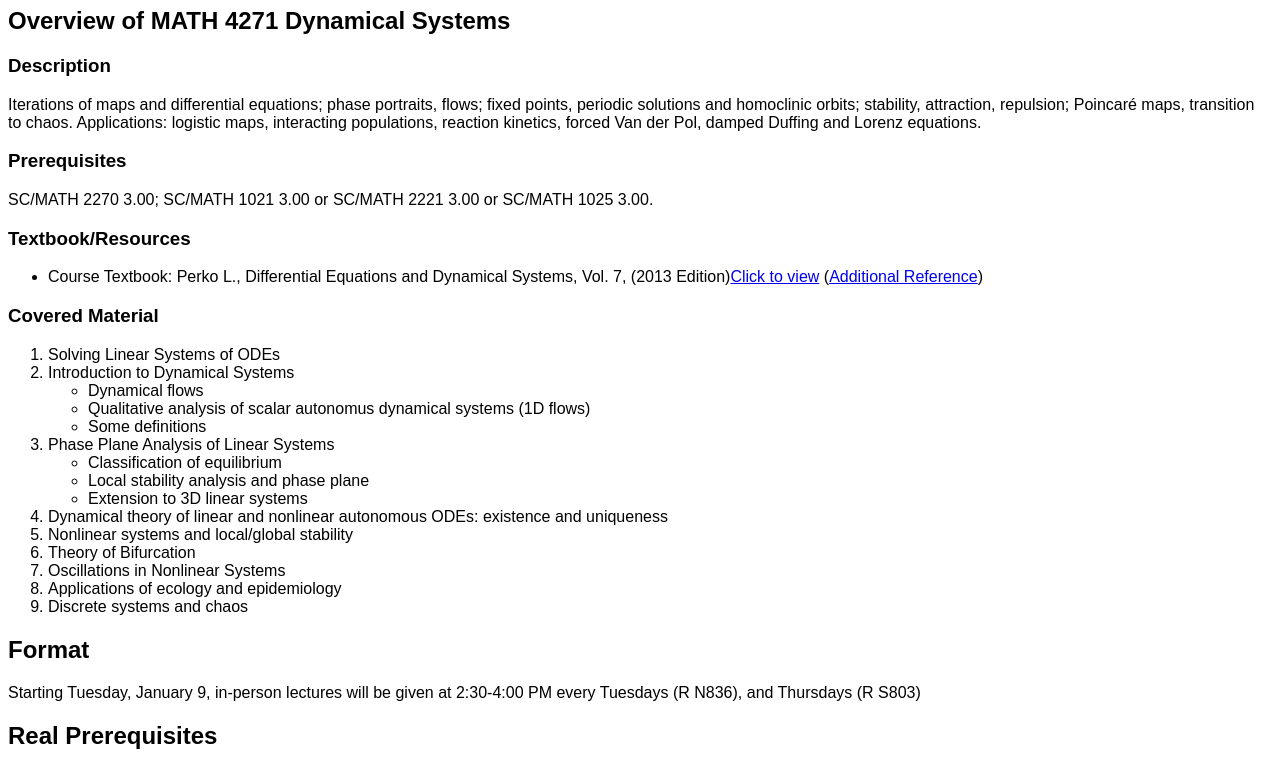
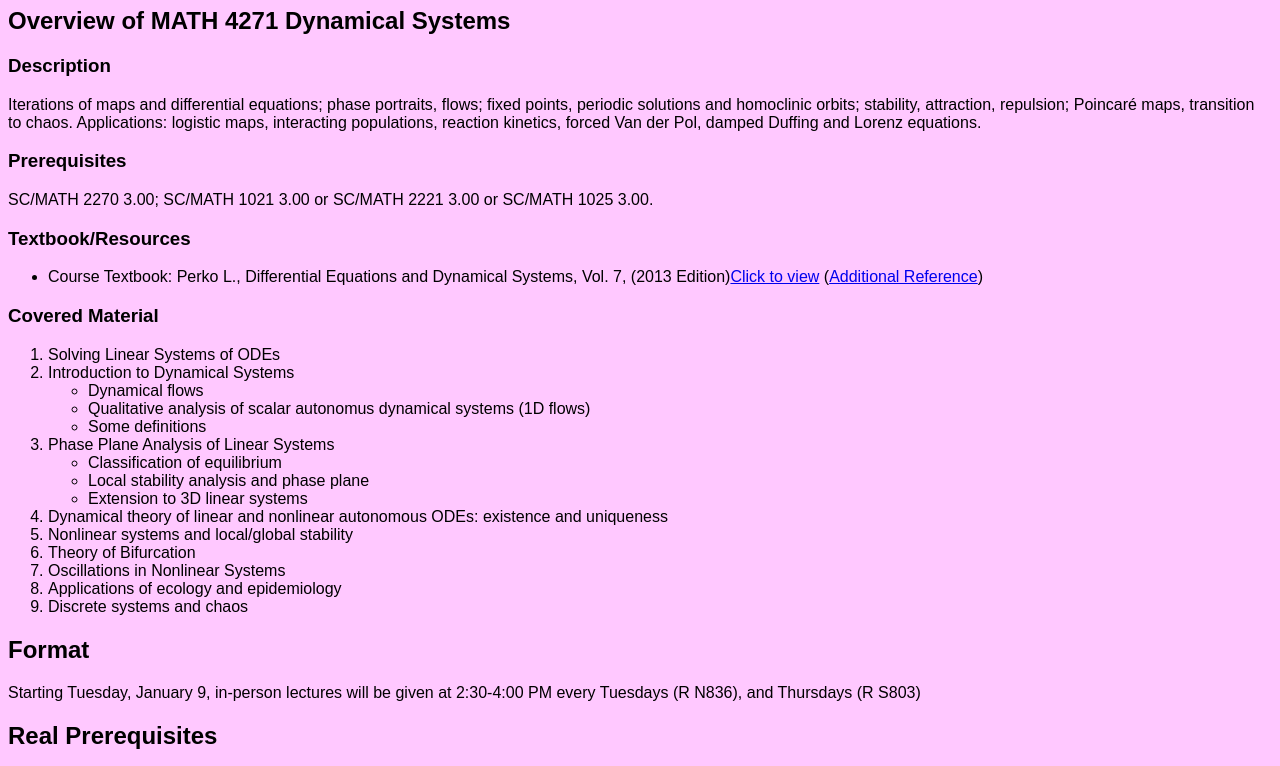
Before and after one commit to joetran0/MATH-4271-Winter-2024, a plain HTML site: page index.html in a window 1280 px wide. Shown: the part 73-839 px from the top of the page. Drawn offline with Linux system fonts and the light colour scheme.

Commit message:
Update index.html

```diff
--- a/index.html
+++ b/index.html
@@ -1,6 +1,6 @@
 <!DOCTYPE html>
 <html>
-    <body style="font-family:Arial, Helvetica, sans-serif; background-color:FFC8FF">
+    <body style="font-family:Arial, Helvetica, sans-serif; background-color:#FFC8FF">
         <title>MATH 4271 Dynamical Systems Winter 2024</title>
         <h1>MATH 4271 Dynamical Systems Winter 2024</h1>
 
```
